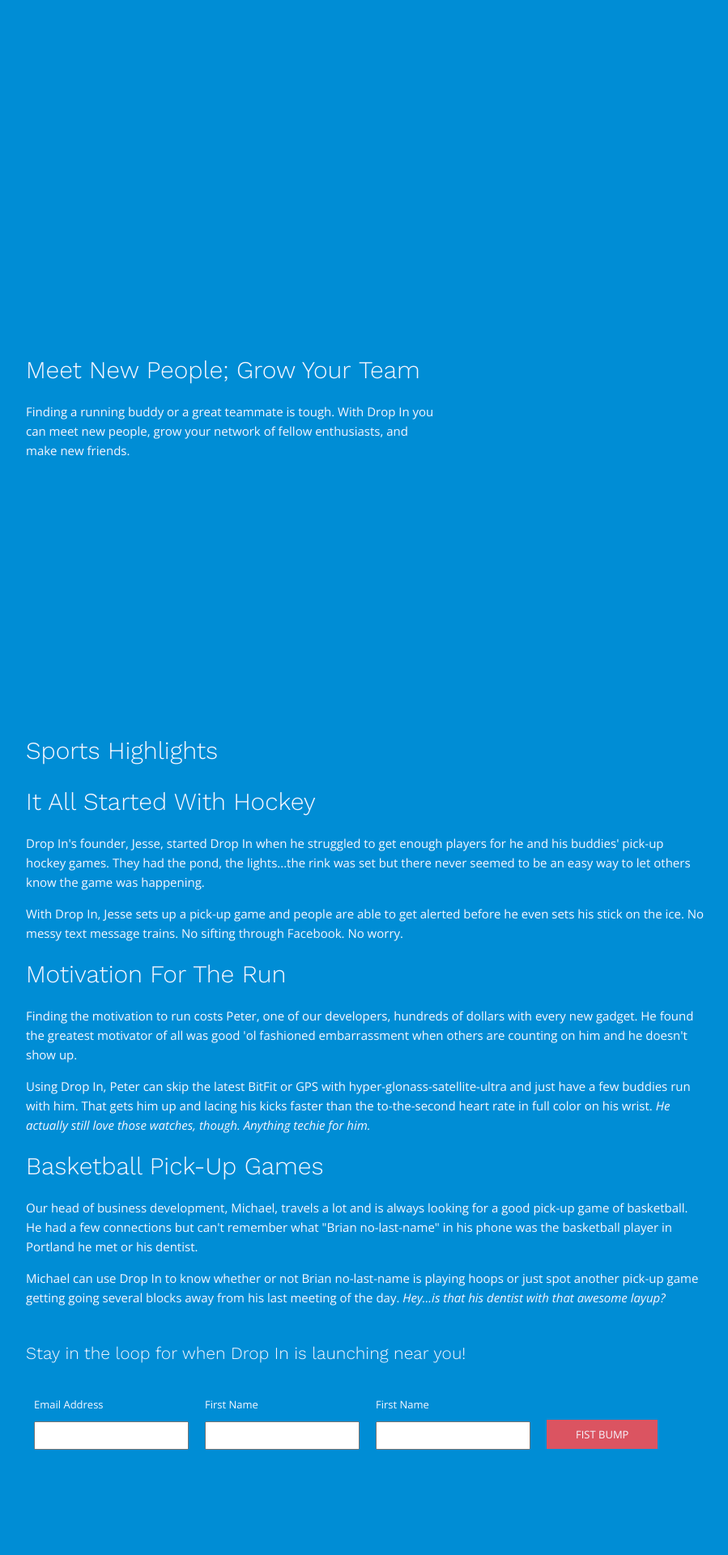
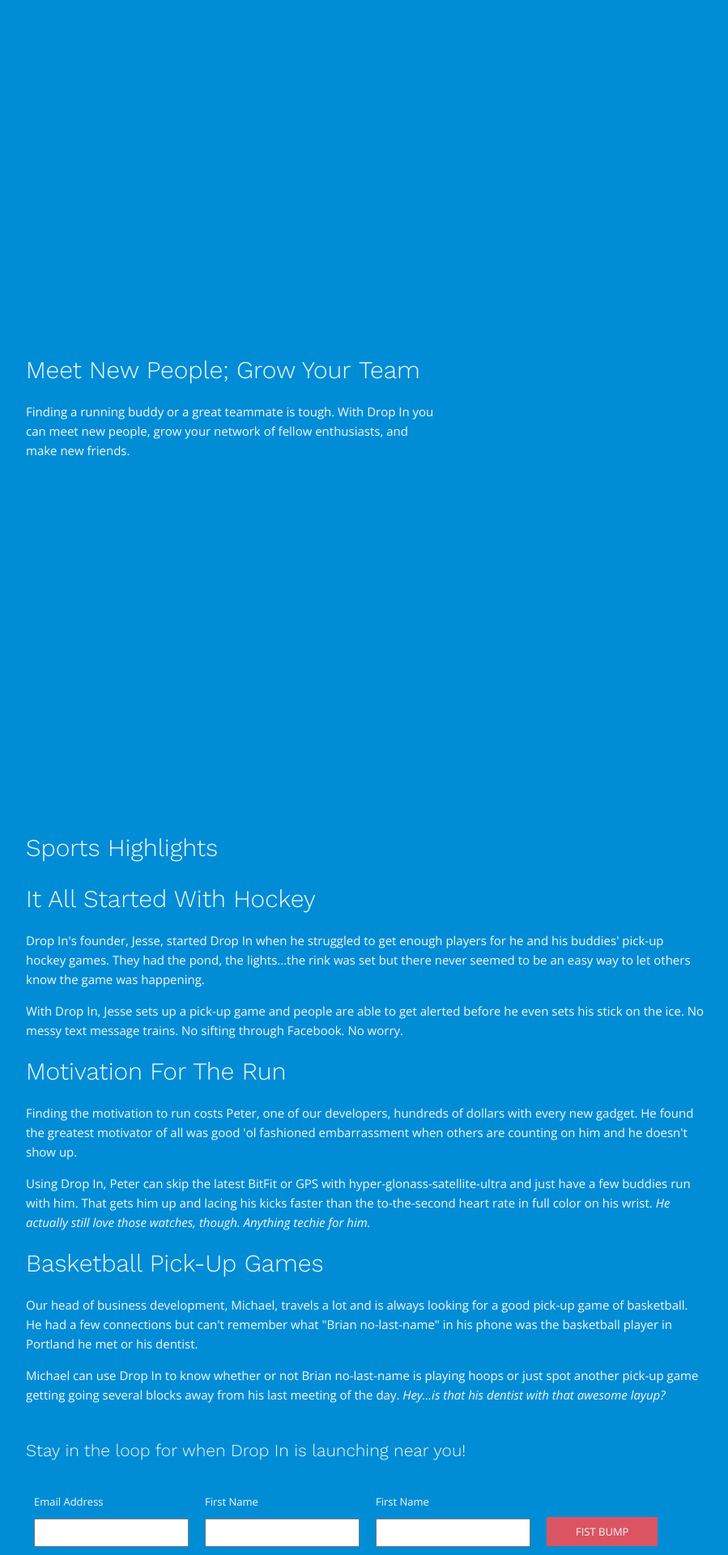
Before and after one commit to fidogroupe/drop-in-marketing-site, a Jekyll site: the page built from index.html, in a window 1280 px wide. Shown: the part 3172-5092 px from the top of the page at 81% size, without its empty margins (188-1087 px from the left). Built offline with Jekyll 4.4.1, drawn with Linux system fonts in a browser that asks for light colours; nearby versions of some CDN libraries; before the commit the page ends 4972 px from its top, so only the background shows below that.

Commit message:
Adds more space before the sports highlights

```diff
--- a/_sass/_pages.scss
+++ b/_sass/_pages.scss
@@ -207,7 +207,7 @@
 
 .sports-highlights {
   @media (min-width: $large) {
-    margin-top: $spacing-unit * 4;
+    margin-top: $spacing-unit * 8;
   }
 }
 
```
